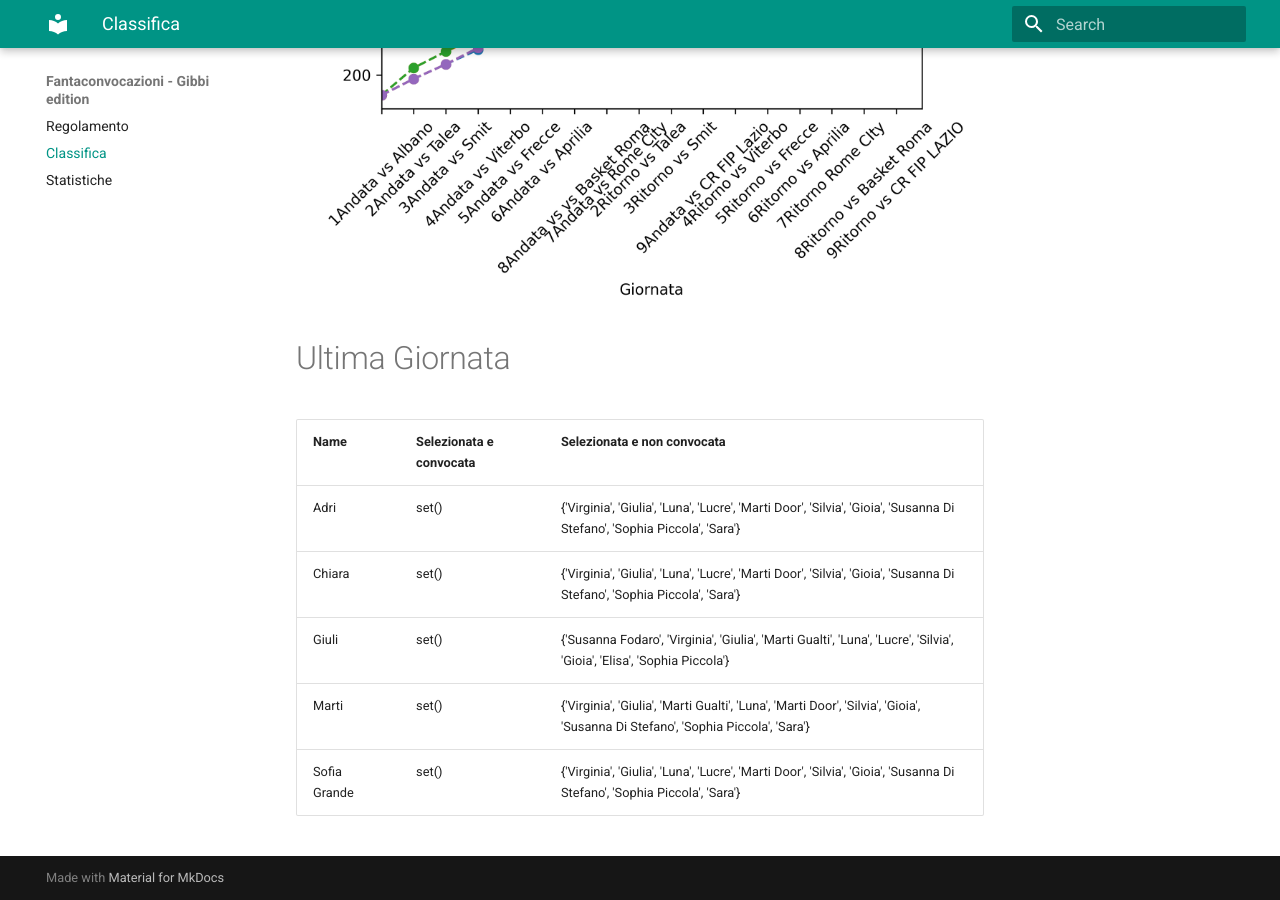
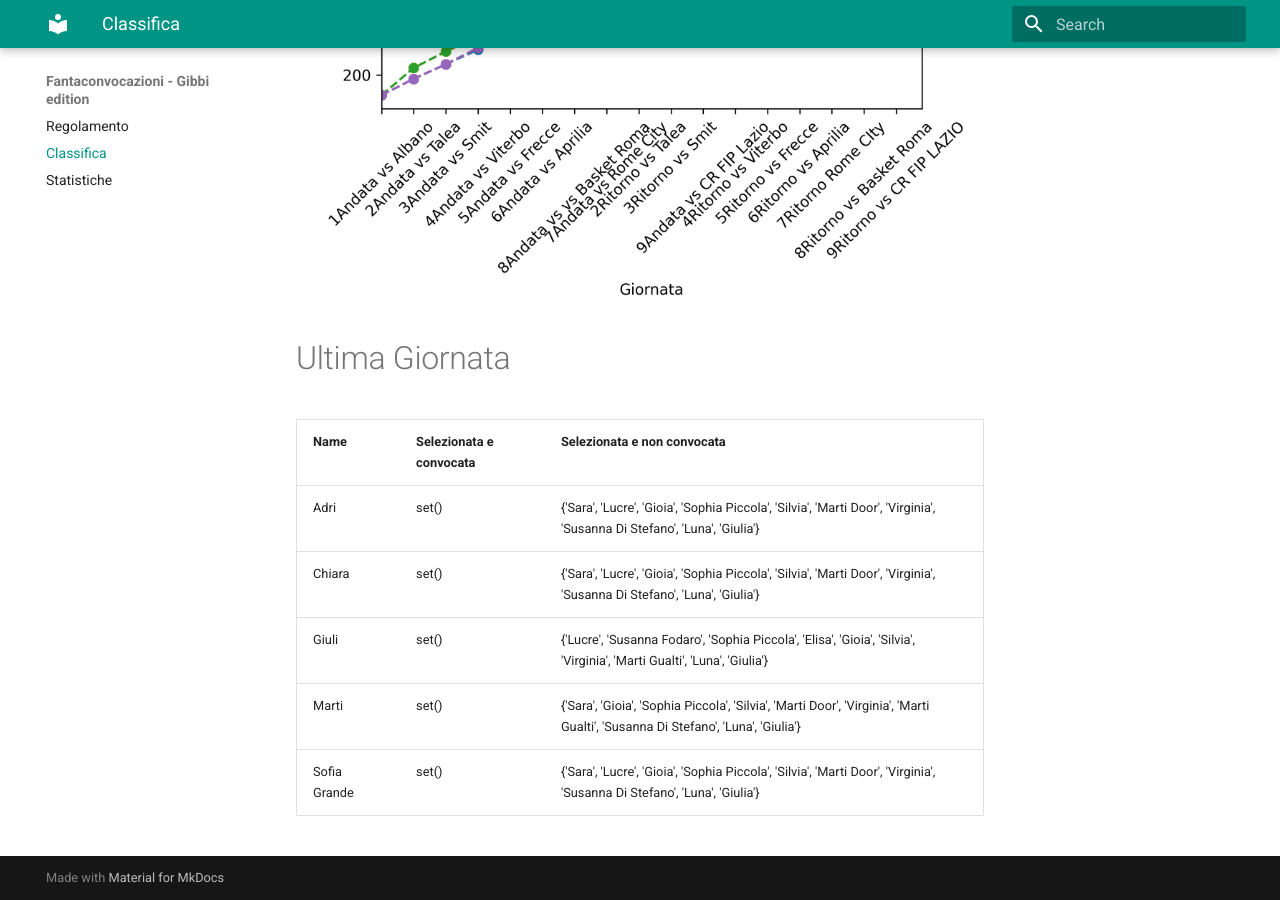
Before and after one commit to martinig94/fantagibbi, an MkDocs documentation site: the page built from docs/Classifica.md, in a window 1280 px wide and 900 px high, scrolled down 810 px. Built offline with MkDocs 1.6.1 and Material for MkDocs 9.7.7, drawn with Linux system fonts in a browser that asks for light colours.

Commit message:
Auto-update from main.py

```diff
--- a/docs/Classifica.md
+++ b/docs/Classifica.md
@@ -18,9 +18,9 @@
 <!-- START_TABLE CORRECT -->
 | Name         | Selezionata e convocata   | Selezionata e non convocata                                                                                                     |
 |:-------------|:--------------------------|:--------------------------------------------------------------------------------------------------------------------------------|
-| Adri         | set()                     | {'Virginia', 'Giulia', 'Luna', 'Lucre', 'Marti Door', 'Silvia', 'Gioia', 'Susanna Di Stefano', 'Sophia Piccola', 'Sara'}        |
-| Chiara       | set()                     | {'Virginia', 'Giulia', 'Luna', 'Lucre', 'Marti Door', 'Silvia', 'Gioia', 'Susanna Di Stefano', 'Sophia Piccola', 'Sara'}        |
-| Giuli        | set()                     | {'Susanna Fodaro', 'Virginia', 'Giulia', 'Marti Gualti', 'Luna', 'Lucre', 'Silvia', 'Gioia', 'Elisa', 'Sophia Piccola'}         |
-| Marti        | set()                     | {'Virginia', 'Giulia', 'Marti Gualti', 'Luna', 'Marti Door', 'Silvia', 'Gioia', 'Susanna Di Stefano', 'Sophia Piccola', 'Sara'} |
-| Sofia Grande | set()                     | {'Virginia', 'Giulia', 'Luna', 'Lucre', 'Marti Door', 'Silvia', 'Gioia', 'Susanna Di Stefano', 'Sophia Piccola', 'Sara'}        |
+| Adri         | set()                     | {'Sara', 'Lucre', 'Gioia', 'Sophia Piccola', 'Silvia', 'Marti Door', 'Virginia', 'Susanna Di Stefano', 'Luna', 'Giulia'}        |
+| Chiara       | set()                     | {'Sara', 'Lucre', 'Gioia', 'Sophia Piccola', 'Silvia', 'Marti Door', 'Virginia', 'Susanna Di Stefano', 'Luna', 'Giulia'}        |
+| Giuli        | set()                     | {'Lucre', 'Susanna Fodaro', 'Sophia Piccola', 'Elisa', 'Gioia', 'Silvia', 'Virginia', 'Marti Gualti', 'Luna', 'Giulia'}         |
+| Marti        | set()                     | {'Sara', 'Gioia', 'Sophia Piccola', 'Silvia', 'Marti Door', 'Virginia', 'Marti Gualti', 'Susanna Di Stefano', 'Luna', 'Giulia'} |
+| Sofia Grande | set()                     | {'Sara', 'Lucre', 'Gioia', 'Sophia Piccola', 'Silvia', 'Marti Door', 'Virginia', 'Susanna Di Stefano', 'Luna', 'Giulia'}        |
 <!-- END_TABLE CORRECT -->
```
